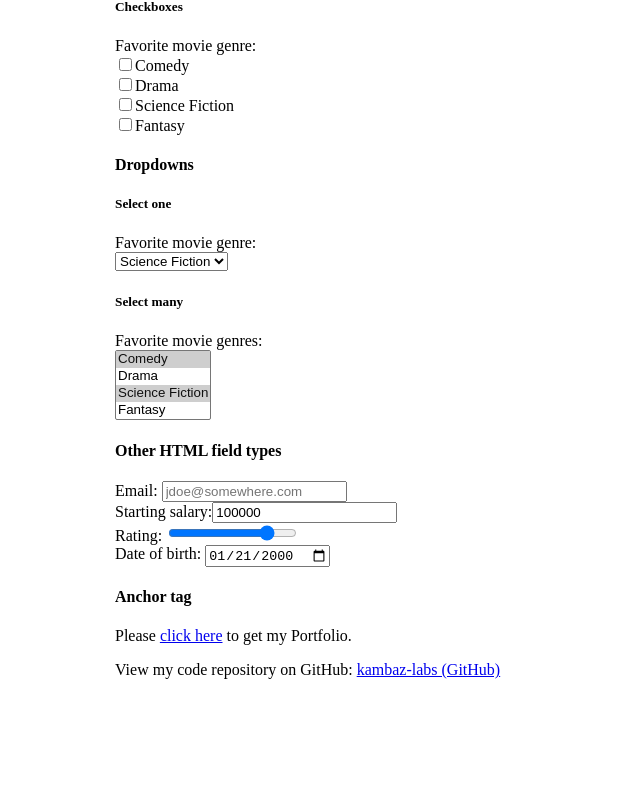
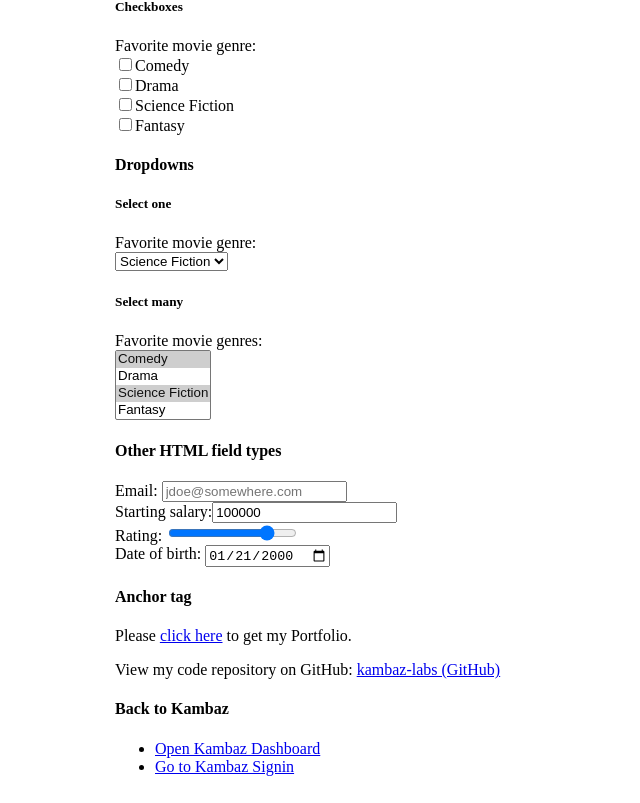
Before and after one commit to Rohitbiradar12/Kambaz_Labs, a Next.js app: page /Labs/Lab1 in a window 1280 px wide. Shown: the part 3759-4562 px from the top of the page, without its empty margins (0-640 px from the left). Before the commit the page ends 4465 px from the top, so only its background shows below. Built offline with nearby package versions, Linux system fonts and the light colour scheme.

Commit message:
Changed lab1 info

```diff
--- a/src/app/Labs/Lab1/page.tsx
+++ b/src/app/Labs/Lab1/page.tsx
@@ -728,6 +728,13 @@ export default function Lab1() {
             kambaz-labs (GitHub)
           </a>
         </p>
+        <div id="wd-kambaz-link">
+        <h4>Back to Kambaz</h4>
+        <ul>
+          <li><a href="/Dashboard">Open Kambaz Dashboard</a></li>
+          <li><a href="/Account/Signin">Go to Kambaz Signin</a></li>
+        </ul>
+      </div>
       </div>
     </section>
   );
```
